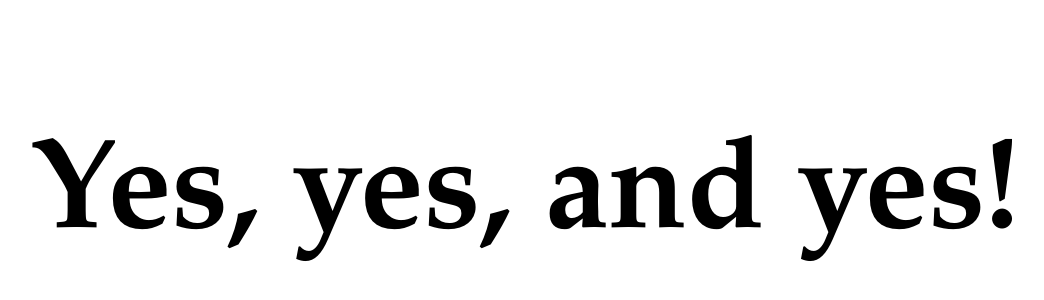
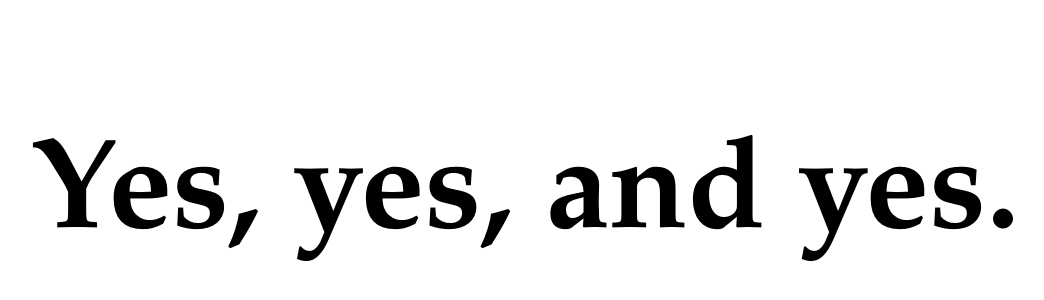
Before and after one commit to codghoti/should-i-use-an-oxford-comma, a plain HTML site: page index.html in a window 1280 px wide. Shown: the part 114-414 px from the top of the page, without its empty margins (115-1159 px from the left). Drawn offline with Linux system fonts and the light colour scheme.

Commit message:
T.J. agrees: period all the way.

```diff
--- a/index.html
+++ b/index.html
@@ -8,6 +8,6 @@
   </style>
  </head>
  <body>
-  <h1>Yes, yes, and yes!</h1>
+  <h1>Yes, yes, and yes.</h1>
  </body>
 </html>
```
